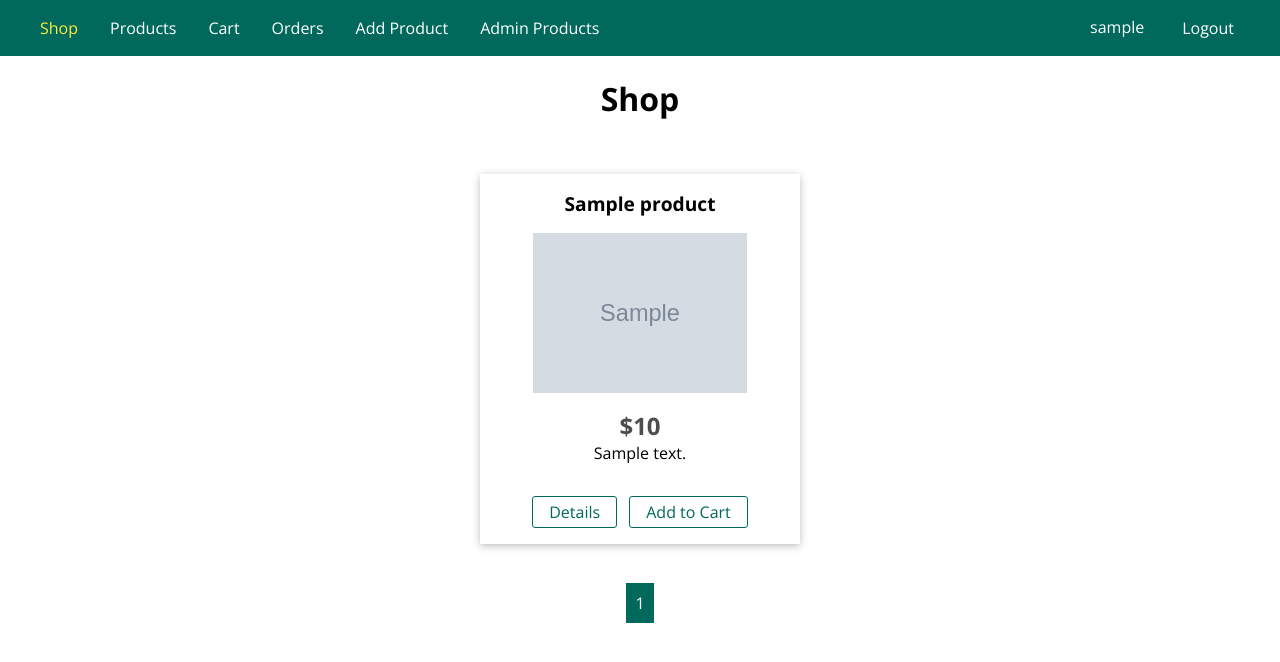
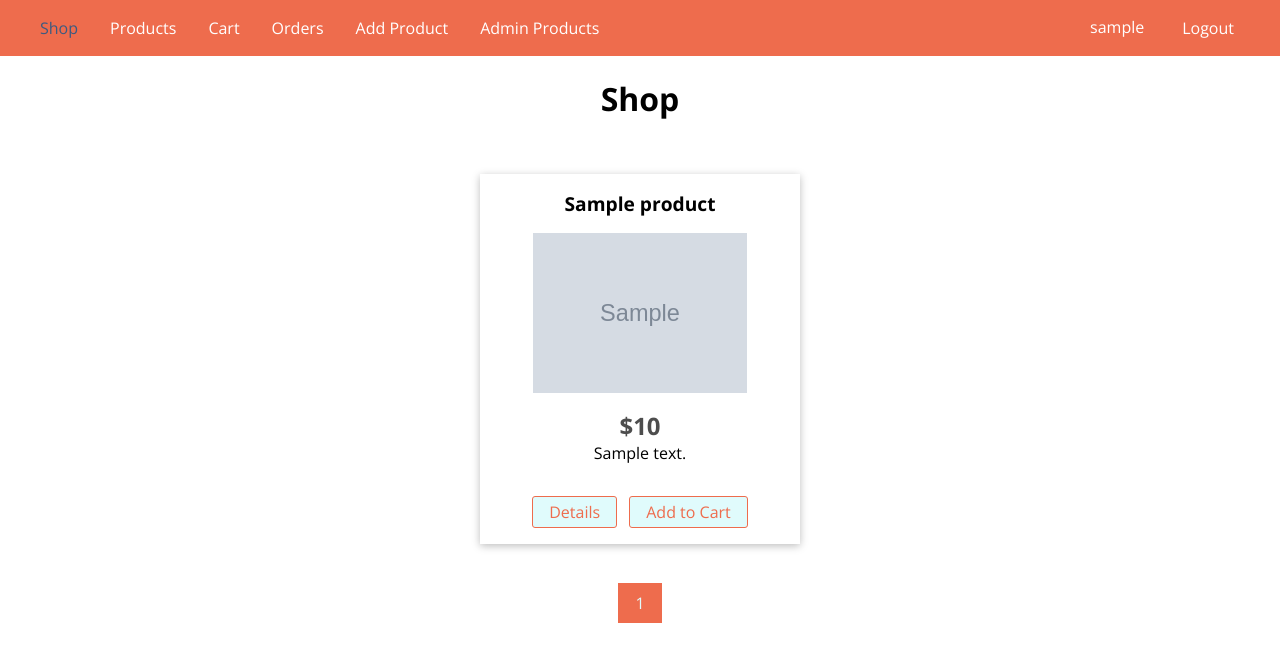
Before and after one commit to ArtuGit/NodeJS-Marketplace, a Node server app: page / in a window 1280 px wide. Shown: the top 662 px of the page. Run offline with Node 20, Linux system fonts and the light colour scheme; a user stored in the database is signed in; tables that the repository leaves empty hold one stand-in row (values such as "Sample post"); grey boxes marked "Sample" are stand-in pictures; some libraries are stand-ins or nearby versions.

Commit message:
Changing colors

```diff
--- a/public/css/main.css
+++ b/public/css/main.css
@@ -34,7 +34,7 @@ form {
 .main-header {
   width: 100%;
   height: 3.5rem;
-  background-color: #00695c;
+  background-color: #ee6c4d;
   padding: 0 1.5rem;
   display: flex;
   align-items: center;
@@ -75,7 +75,7 @@ form {
 .main-header__item a.active,
 .main-header__item button:hover,
 .main-header__item button:active {
-  color: #ffeb3b;
+  color: #3d5a80;
 }
 
 .mobile-nav {
@@ -126,18 +126,18 @@ form {
 .mobile-nav__item a.active,
 .mobile-nav__item button:hover,
 .mobile-nav__item button:active {
-  background: #00695c;
-  color: white;
+  background: #ee6c4d;
+  color: #e0fbfc;
   border-radius: 3px;
 }
 
 #side-menu-toggle {
-  border: 1px solid white;
+  border: 1px solid #e0fbfc;
   font: inherit;
   padding: 0.5rem;
   display: block;
   background: transparent;
-  color: white;
+  color: #e0fbfc;
   cursor: pointer;
 }
 
@@ -147,8 +147,8 @@ form {
 
 #side-menu-toggle:active,
 #side-menu-toggle:hover {
-  color: #ffeb3b;
-  border-color: #ffeb3b;
+  color: #3d5a80;
+  border-color: #3d5a80;
 }
 
 .backdrop {
@@ -211,17 +211,17 @@ form {
   padding: 0.25rem 1rem;
   text-decoration: none;
   font: inherit;
-  border: 1px solid #00695c;
-  color: #00695c;
-  background: white;
+  border: 1px solid #ee6c4d;
+  color: #ee6c4d;
+  background: #e0fbfc;
   border-radius: 3px;
   cursor: pointer;
 }
 
 .btn:hover,
 .btn:active {
-  background-color: #00695c;
-  color: white;
+  background-color: #ee6c4d;
+  color: #e0fbfc;
 }
 
 .btn.danger {
@@ -265,17 +265,17 @@ form {
 
 .pagination a {
   text-decoration: none;
-  color: #00695c;
-  padding: 0.5rem;
-  border: 1px solid #00695c;
+  color: #ee6c4d;
+  padding: 0.5rem 1rem;
+  border: 1px solid #ee6c4d;
   margin: 0 1rem;
 }
 
 .pagination a:hover,
 .pagination a:active,
 .pagination a.active {
-  background: #00695c;
-  color: white;
+  background: #ee6c4d;
+  color: #e0fbfc;
 }
 
 @media (min-width: 768px) {
```
Also changed, not shown: README.md.
